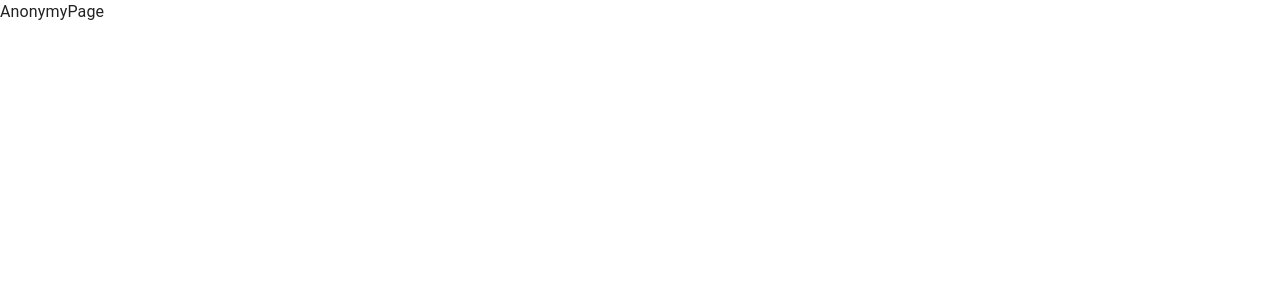
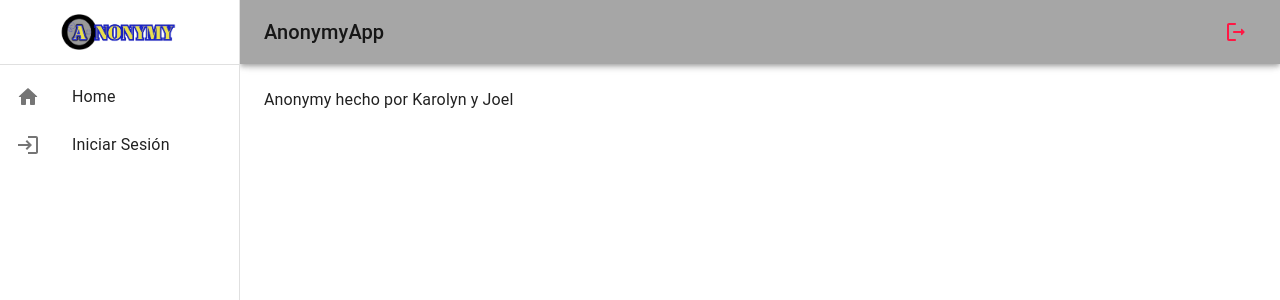
Before and after one commit to JoelDiazPA/Anonymy, a React (Vite) app: page / in a window 1280 px wide. Shown: the top 300 px of the page. Built offline with nearby package versions, Linux system fonts and the light colour scheme.

Commit message:
Cáscara hecha

```diff
--- /dev/null
+++ b/src/anonymy/components/NavBar.jsx
@@ -0,0 +1,39 @@
+import { LogoutRounded, MenuOutlined } from '@mui/icons-material'
+import { AppBar, Grid, IconButton, Toolbar, Typography } from '@mui/material'
+import React from 'react'
+import { Link } from 'react-router-dom'
+
+export const NavBar = ( {drawerWidth = 240} ) => {
+  return (
+    <AppBar
+        position='fixed'
+        sx={{
+            width:{ sm: `calc(100% - ${ drawerWidth }px)`},
+            ml: { sm: `${ drawerWidth }px` }
+        }}
+        >
+            <Toolbar>
+                <IconButton
+                    color='inherit'
+                    edge='start'
+                    sx={{ mr: 2, display: { sm: 'none' } }}
+
+                >
+                    <MenuOutlined />
+                </IconButton>
+
+                <Grid container direction='row' justifyContent='space-between' alignItems='center'>
+                    <Typography variant='h6' noWrap component='div'> AnonymyApp </Typography>
+
+                    <IconButton color='error'
+                        component={Link} to="./auth/login">
+                        <LogoutRounded />
+                    </IconButton>
+
+                </Grid>
+
+
+            </Toolbar>
+    </AppBar>
+  )
+}
--- /dev/null
+++ b/src/anonymy/components/SideBar.jsx
@@ -0,0 +1,57 @@
+import { HomeRounded, Login, TurnedInNot } from '@mui/icons-material'
+import { Box, Divider, Drawer, Grid, List, ListItem, ListItemButton, ListItemIcon, ListItemText, Toolbar, Typography } from '@mui/material'
+import React from 'react'
+import { Link } from 'react-router-dom'
+
+export const SideBar = ({ drawerWidth }) => {
+  return (
+    <Box
+        component='nav'
+        sx={{ width: { xs: 0, sm: drawerWidth }, flexShrink: { sm: 0 } }} // Modificamos aquí para ocultar en 'xs'
+    >
+        <Drawer
+            variant='permanent' // temporary(para ocultarlo)
+            open
+            sx={{
+                display: { xs: 'none', sm: 'block'}, // Modificamos aquí para ocultar en 'xs'
+                '& .MuiDrawer-paper': { boxSizing: 'border-box', width: drawerWidth }
+            }}
+        >
+            <Toolbar>
+                <Typography variant='h6' noWrap component='div'>
+                    <img src="../src/assets/Anonymy_large_logo.png" alt='Logo_Anonymy'/>
+                </Typography>
+            </Toolbar>
+            <Divider />
+
+            <List>
+                <ListItem disablePadding
+                    component={Link} to="/">
+                    <ListItemButton>
+                        <ListItemIcon>
+                            <HomeRounded />
+                        </ListItemIcon>
+                        <Grid container className='mr-1'>
+                            <ListItemText primary='Home'/>
+                        </Grid>
+                    </ListItemButton>
+                </ListItem>
+                <ListItem disablePadding
+                    component={Link} to="/auth/login">
+                    <ListItemButton>
+                        <ListItemIcon>
+                            <Login />
+                        </ListItemIcon>
+                        <Grid container className='mr-1'>
+                            <ListItemText primary='Iniciar Sesión'/>
+                        </Grid>
+                    </ListItemButton>
+                </ListItem>
+
+            </List>
+
+        </Drawer>
+
+    </Box>
+  )
+}
--- /dev/null
+++ b/src/anonymy/layout/AnonymyLayout.jsx
@@ -0,0 +1,28 @@
+import { Box, Toolbar } from '@mui/material'
+import React from 'react'
+import { SideBar } from '../components/SideBar';
+import { NavBar } from '../components/NavBar';
+
+const drawerWidth = 240;
+
+export const AnonymyLayout = ( {children} ) => {
+  return (
+    <Box sx={{ display: 'flex'}}>
+
+        <NavBar drawerWidth={ drawerWidth }/>
+
+        <SideBar drawerWidth={ drawerWidth }/>
+
+        <Box
+            component='main'
+            sx={ {flexGrow: 1, p: 3}}
+        >
+            <Toolbar />
+
+            { children }
+
+        </Box>
+
+    </Box>
+  )
+}
--- a/src/anonymy/pages/AnonymyPage.jsx
+++ b/src/anonymy/pages/AnonymyPage.jsx
@@ -1,7 +1,10 @@
 import React from 'react'
+import { AnonymyLayout } from '../layout/AnonymyLayout'
 
 export const AnonymyPage = () => {
   return (
-    <div>AnonymyPage</div>
+    <AnonymyLayout>
+      Anonymy hecho por Karolyn y Joel
+    </AnonymyLayout>
   )
 }
```
